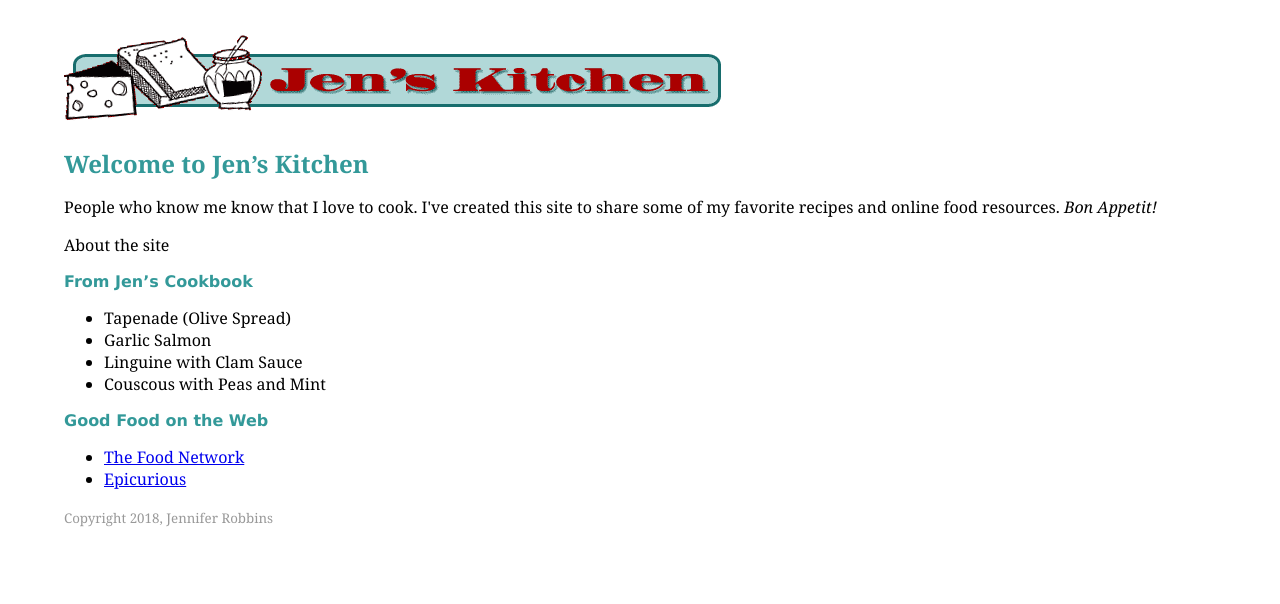
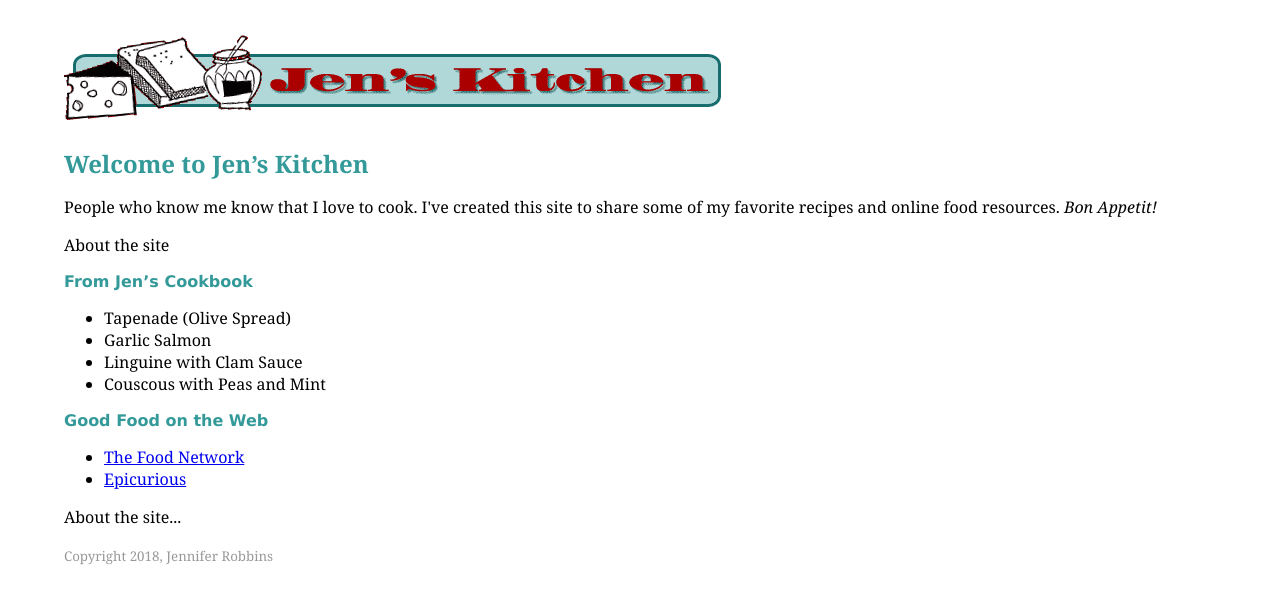
Before and after one commit to Jocellyyne/jocellyyne.github.com, a plain HTML site: page jenskitchen/index.html in a window 1280 px wide. Drawn offline with Linux system fonts and the light colour scheme.

Commit message:
Update index.html

```diff
--- a/jenskitchen/index.html
+++ b/jenskitchen/index.html
@@ -47,6 +47,8 @@ small {
 	<li><a href="http://www.epicurious.com/">Epicurious</a></li>
 </ul>
 
+	<p><a htef="about.html">About the site...</a><p>
+
 <p><small>Copyright 2018, Jennifer Robbins</small></p>
 
 </body>
```
